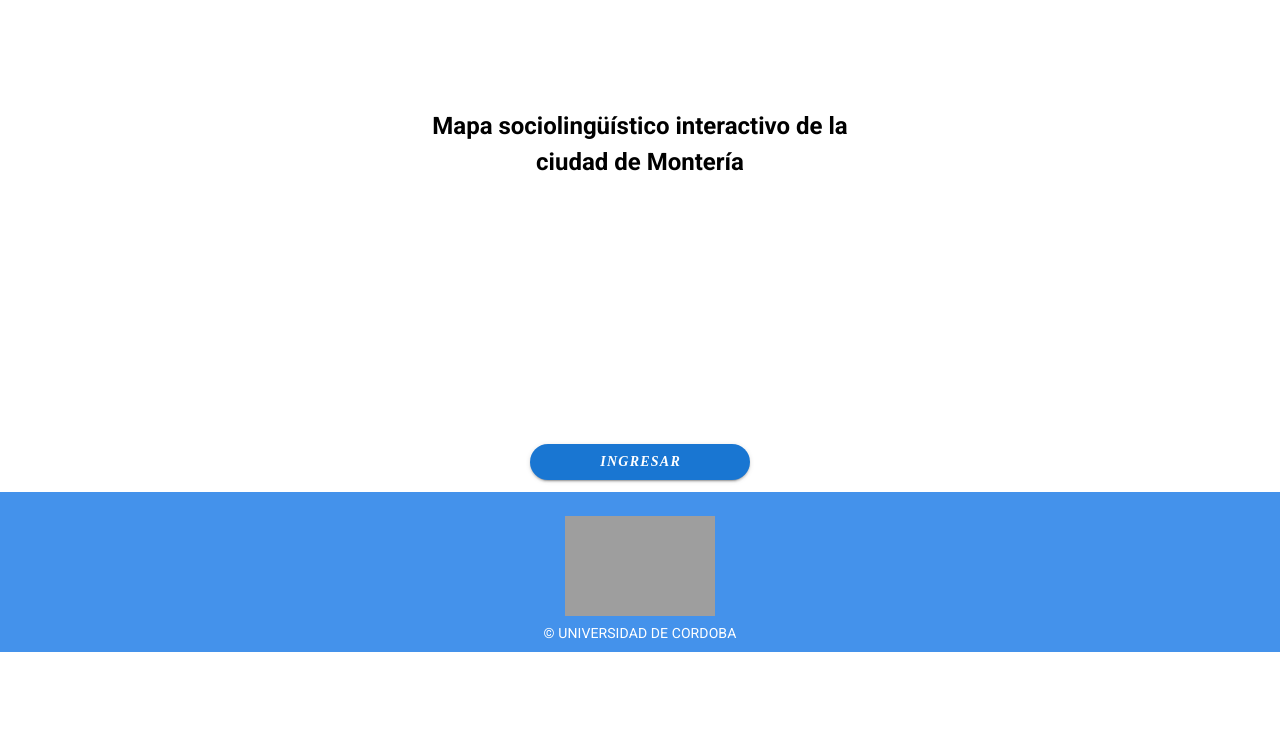
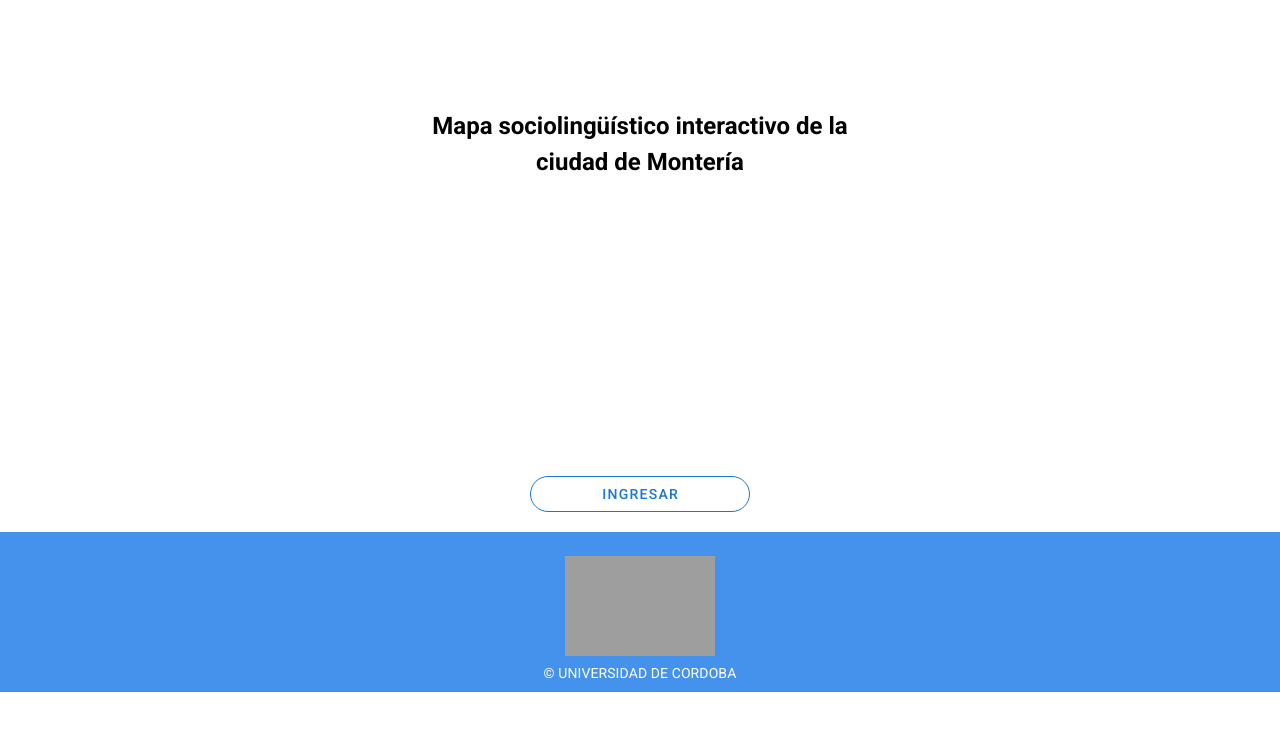
Before and after one commit to Itordecillaferia46/Interactive-sociolinguistic-map-project-of-the-city-ofMonter-a, a Vue app: page / in a window 1280 px wide. Shown: the top 730 px of the page. Built offline with nearby package versions, Linux system fonts and the light colour scheme; grey boxes are pictures that could not be loaded.

Commit message:
Confg 3.0

```diff
--- a/src/components/contenido.vue
+++ b/src/components/contenido.vue
@@ -22,6 +22,7 @@
 
 <script>
 // const axios = require('axios');
+
 export default {
   data(){
     return{
@@ -41,7 +42,9 @@ export default {
 //       let response = await axios.delete("" + id)
 //       console.log(response)
 //     },
+
 </script>
+
 
 <style scoped>
 .degrade {
--- a/src/components/inicio.vue
+++ b/src/components/inicio.vue
@@ -29,21 +29,25 @@
                 <br>
                 <br>
                 <br>
+              <br>
+
+              <div class="text-center">
+                  <router-link :to="{ name: 'contenido' }" class="noneline">
+               <v-btn
+      class="ma-2"
+       rounded
+      outlined
+       width="220"
+      color="primary"
+         dark
+    >
+      Ingresar
+    </v-btn>
+      </router-link>
+       </div>
 
 
 
-                <div class="text-center">
-                  <router-link :to="{ name: 'contenido' }">
-                    <v-btn
-                      class="letraB"
-                      width="220"
-                      rounded
-                      color="primary"
-                      dark
-                      ><b>Ingresar</b></v-btn
-                    >
-                  </router-link>
-                </div>
               </v-col>
             </v-row>
           </v-container>
--- a/src/components/principal1.vue
+++ b/src/components/principal1.vue
@@ -66,12 +66,12 @@
                                     <option value="value1"> 1</option>
                                     <option value="value2"> 2</option>
                                     <option value="value3"> 3</option>
-                                    <option value="value3"> 4</option>
-                                    <option value="value3"> 5</option>
-                                    <option value="value3"> 6</option>
-                                    <option value="value3"> 7</option>
-                                    <option value="value3"> 8</option>
-                                    <option value="value3"> 9</option>
+                                    <option value="value4"> 4</option>
+                                    <option value="value5"> 5</option>
+                                    <option value="value6"> 6</option>
+                                    <option value="value7"> 7</option>
+                                    <option value="value8"> 8</option>
+                                    <option value="value9"> 9</option>
                                   </select>
                                 </div>
                               </v-col>
@@ -83,7 +83,7 @@
                               class="divbarrios"
                               style="border: 1px solid powderblue "
                             >
-                              <p>Aqui se muestran los barrios</p>
+                              <p>Barrios</p>
                             </div>
                             <br />
                             <div
@@ -147,7 +147,12 @@ export default {
   }),
 };
 </script>
-<script></script>
+
+
+<script>
+
+
+</script>
 <style>
 .divbarrios {
   border-radius: 1rem;
```
Also changed, not shown: src/components/principal.vue (+12 -10 lines).
